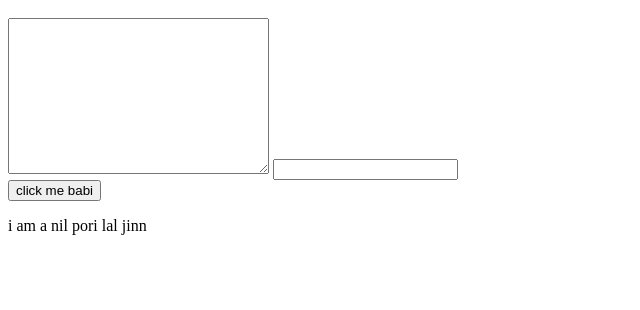
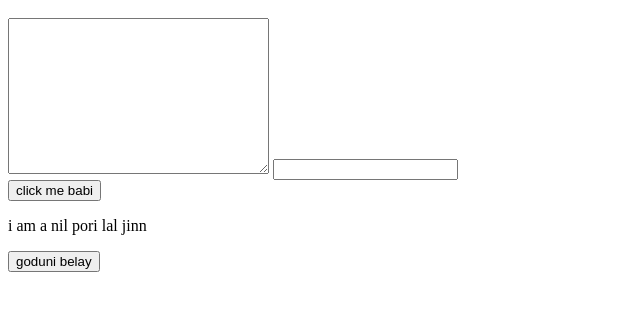
Before and after one commit to hussain-talhaa/my-first-website, a plain HTML site: page index.html in a window 1280 px wide. Shown: the part 48-358 px from the top of the page, without its empty margins (0-640 px from the left). Drawn offline with Linux system fonts and the light colour scheme.

Commit message:
button addedd

```diff
--- a/index.html
+++ b/index.html
@@ -5,3 +5,4 @@
 <br>
 <button>click me babi</button>
 <p>i am a nil pori lal jinn</p>
+<button>goduni belay</button>
```
